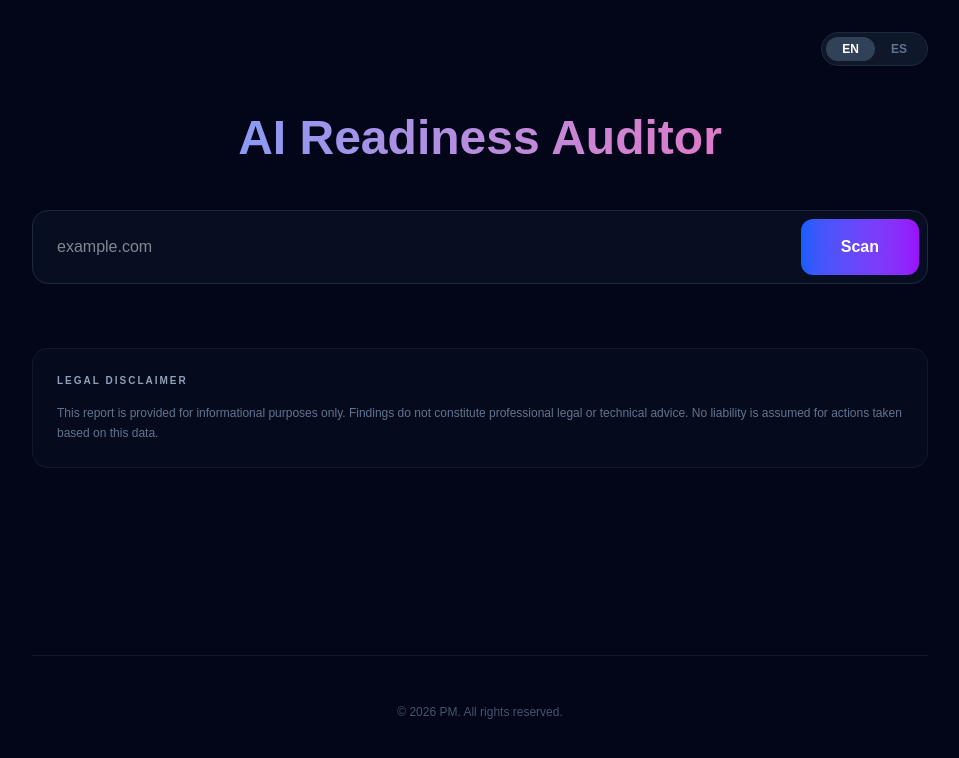
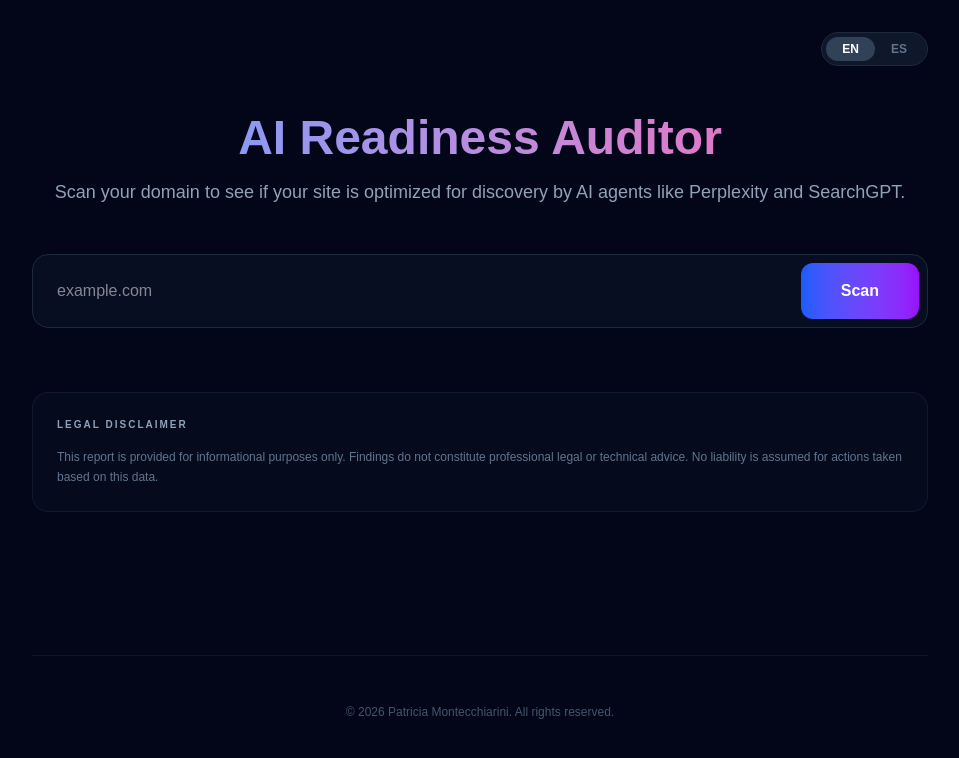
Before and after one commit to pmontecchiarini/ai-search-engine-readiness, a Next.js app in the folder frontend/: page / in a window 1280 px wide. Shown: the top 758 px of the page, without its empty margins (160-1119 px from the left). Built offline with nearby package versions, Linux system fonts and the light colour scheme.

Commit message:
Add subheading

```diff
--- a/frontend/app/page.tsx
+++ b/frontend/app/page.tsx
@@ -71,6 +71,11 @@
         {/* Header */}
         <header className="mb-12 text-center">
           <h1 className="text-5xl font-extrabold mb-4 bg-clip-text text-transparent bg-gradient-to-r from-blue-400 to-pink-400">AI Readiness Auditor</h1>
+          <p className="text-slate-400 text-lg text-center">
+            {lang === 'en'
+              ? 'Scan your domain to see if your site is optimized for discovery by AI agents like Perplexity and SearchGPT.'
+              : 'Escanea tu dominio para ver si está optimizado para ser descubierto por agentes de IA como Perplexity y SearchGPT.'}
+          </p>
         </header>
         {/* Input Section */}
         <section className="flex gap-3 mb-16 p-2 bg-slate-900/50 border border-slate-800 rounded-2xl">
@@ -173,7 +178,7 @@
       </main>
 
       <footer className="max-w-4xl mx-auto w-full py-12 mt-12 border-t border-slate-900 text-center text-slate-600 text-xs">
-        <p>© 2026 PM. {lang === 'en' ? 'All rights reserved.' : 'Todos los derechos reservados.'}</p>
+        <p>© 2026 Patricia Montecchiarini. {lang === 'en' ? 'All rights reserved.' : 'Todos los derechos reservados.'}</p>
       </footer>
     </div>
   );
```
